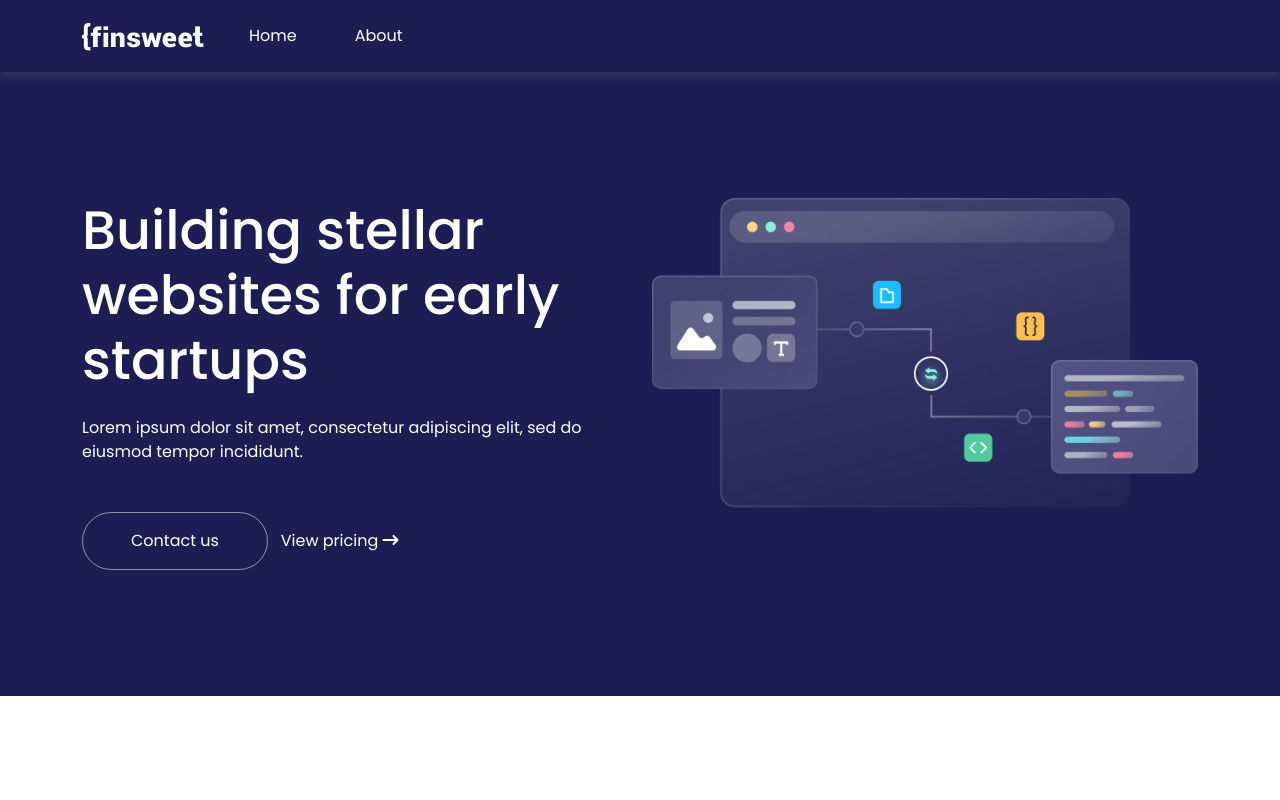
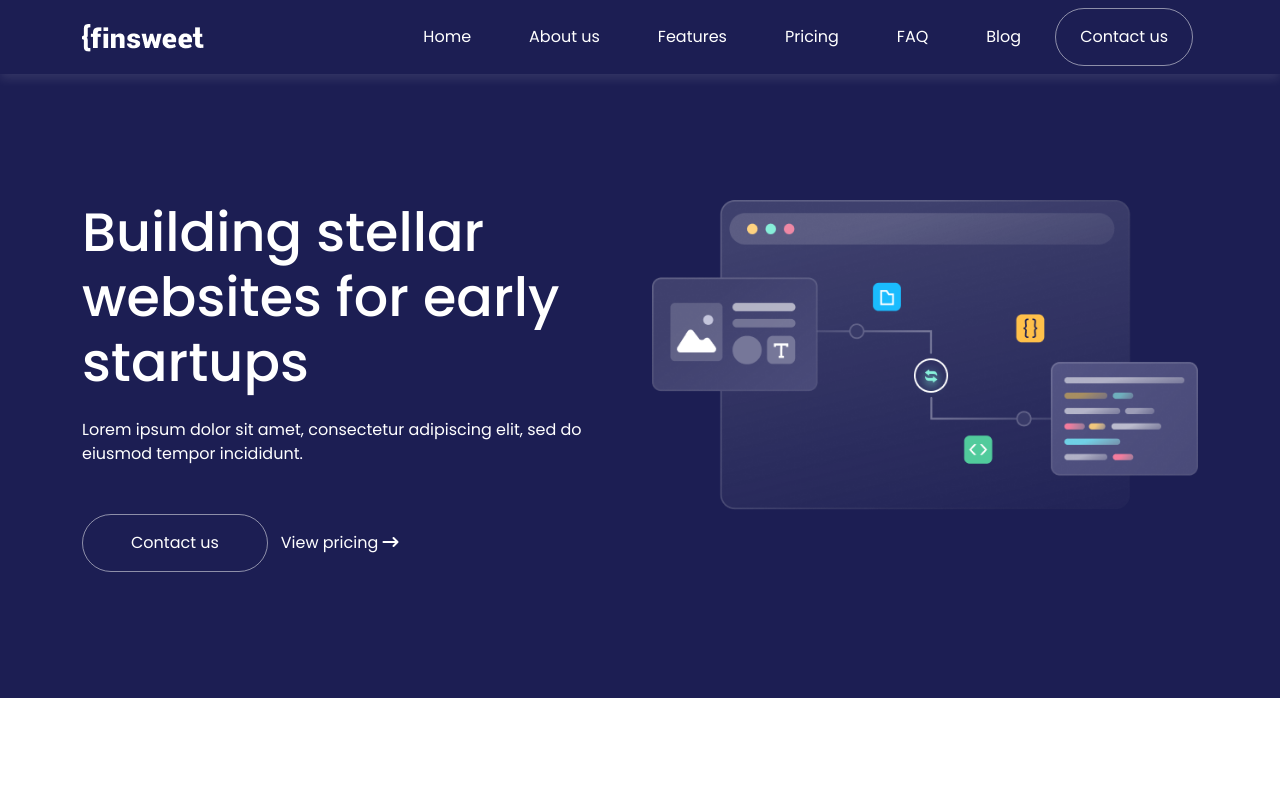
Before and after one commit to ParosRangsha/finsweet, a React (Vite) app: page / in a window 1280 px wide. Shown: the top 800 px of the page. Built offline with nearby package versions, Linux system fonts and the light colour scheme.

Commit message:
navbar change

```diff
--- a/src/components/header/Header.jsx
+++ b/src/components/header/Header.jsx
@@ -14,18 +14,14 @@ const Header = () => {
         </Navbar.Brand>
         <Navbar.Toggle aria-controls="basic-navbar-nav" />
         <Navbar.Collapse id="basic-navbar-nav">
-          {/* <Nav className="ms-auto">
-            <Nav.Link href="/">Home</Nav.Link>
-            <Nav.Link href="/about">About us</Nav.Link>
-            <Nav.Link href="/features">Features</Nav.Link>
-            <Nav.Link href="/pricing">Pricing</Nav.Link>
-            <Nav.Link href="/faq">FAQ</Nav.Link>
-            <Nav.Link href="/blog">Blog</Nav.Link>
+          <Nav className="ms-auto">
+            <Nav.Link as={Link} to="/">Home</Nav.Link>
+            <Nav.Link as={Link} to="/about">About us</Nav.Link>
+            <Nav.Link as={Link} to="/features">Features</Nav.Link>
+            <Nav.Link as={Link} to="/pricing">Pricing</Nav.Link>
+            <Nav.Link as={Link} to="/faq">FAQ</Nav.Link>
+            <Nav.Link as={Link} to="/blog">Blog</Nav.Link>
             <MyBtn link="/contact" caption="Contact us"/>
-          </Nav> */}
-          <Nav className="me-auto">
-            <Nav.Link as={Link} to="/">Home</Nav.Link>
-            <Nav.Link as={Link} to="/about">About</Nav.Link>
           </Nav>
         </Navbar.Collapse>
       </Container>
```
